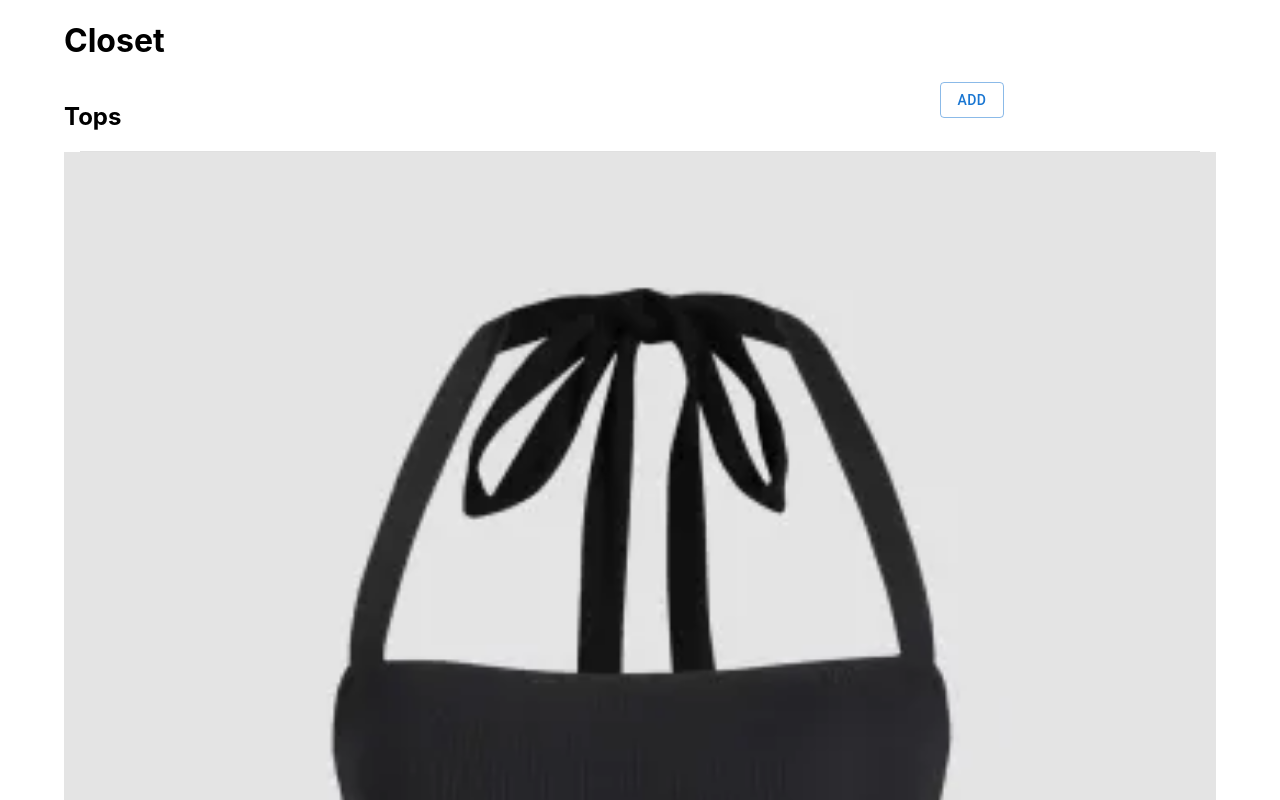
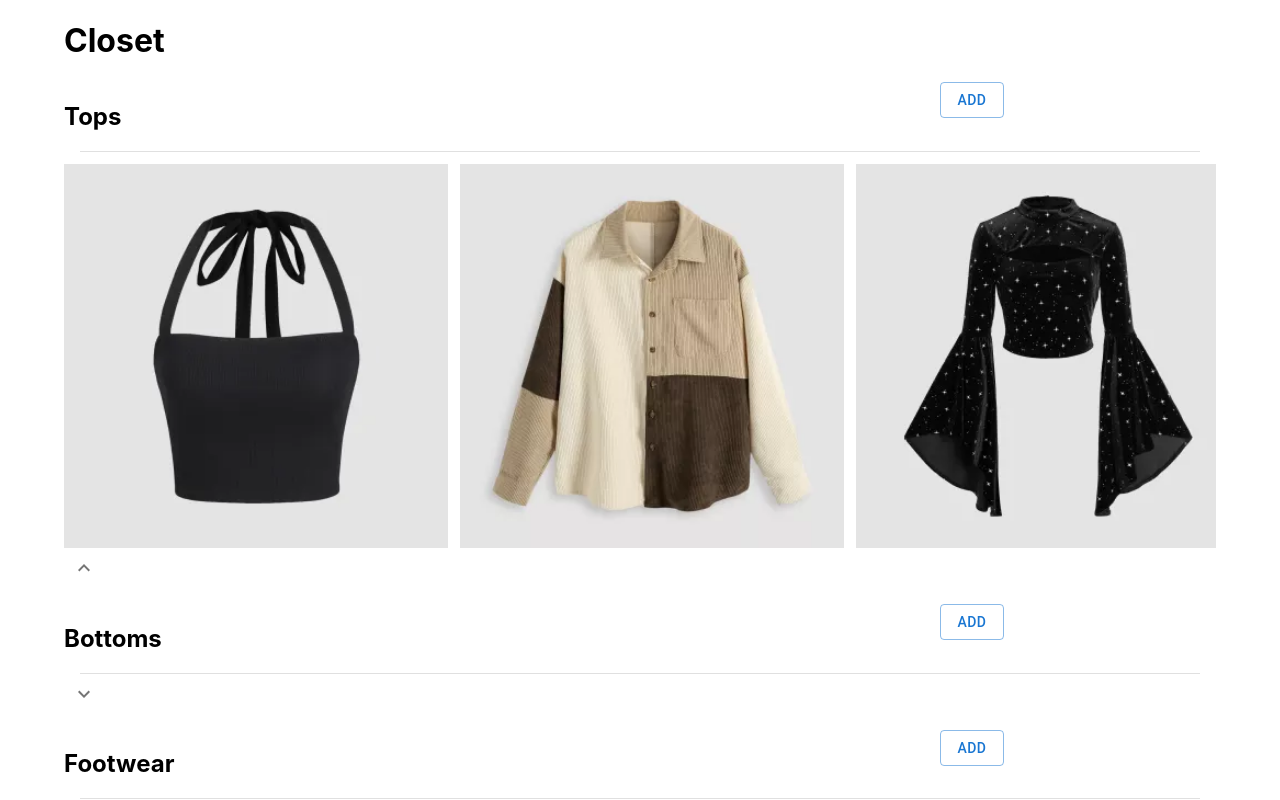
Before and after one commit to sghose16/hci-final, a React (Create React App) app: page / in a window 1280 px wide. Both pictures are taken after a click on the button 84 px from the left and 171 px from the top of the page. Shown: the top 800 px of the page. Built offline with nearby package versions, Linux system fonts and the light colour scheme.

Commit message:
item block scroll horizontally

```diff
--- a/src/components/DisplayItemsContainer.js
+++ b/src/components/DisplayItemsContainer.js
@@ -53,15 +53,19 @@ function DisplayItemsContainer(props) {
 
 function ItemsCarousel(props) {
   return (
-    <div>
+    <Box className="carousel-container">
       {props.items.map((item) => {
         return (
-          <div className="img-container" key={item}>
+          <div className="img-container img-carousel" key={item}>
             <img src={item} className="img-square" />
           </div>
         );
       })}
-      <div>
+      <div
+        style={{
+          display: "inline-block",
+        }}
+      >
         <Link to={`/all-${props.title.toLowerCase()}`}>
           <Button
             variant="outlined"
@@ -72,7 +76,7 @@ function ItemsCarousel(props) {
           </Button>
         </Link>
       </div>
-    </div>
+    </Box>
   );
 }
 
--- a/src/index.css
+++ b/src/index.css
@@ -33,3 +33,21 @@ img {
   height: 100%;
   object-fit: cover;
 }
+
+.carousel-container {
+  list-style: none;
+  padding: 0;
+  white-space: nowrap;
+  display: flex;
+  width: 100%;
+  overflow-x: auto;
+  align-items: center;
+  margin-top: 12px;
+}
+
+.img-carousel {
+  flex: 0 0 calc(100% / 3);
+  justify-content: center;
+  align-items: center;
+  margin-right: 12px;
+}
```
